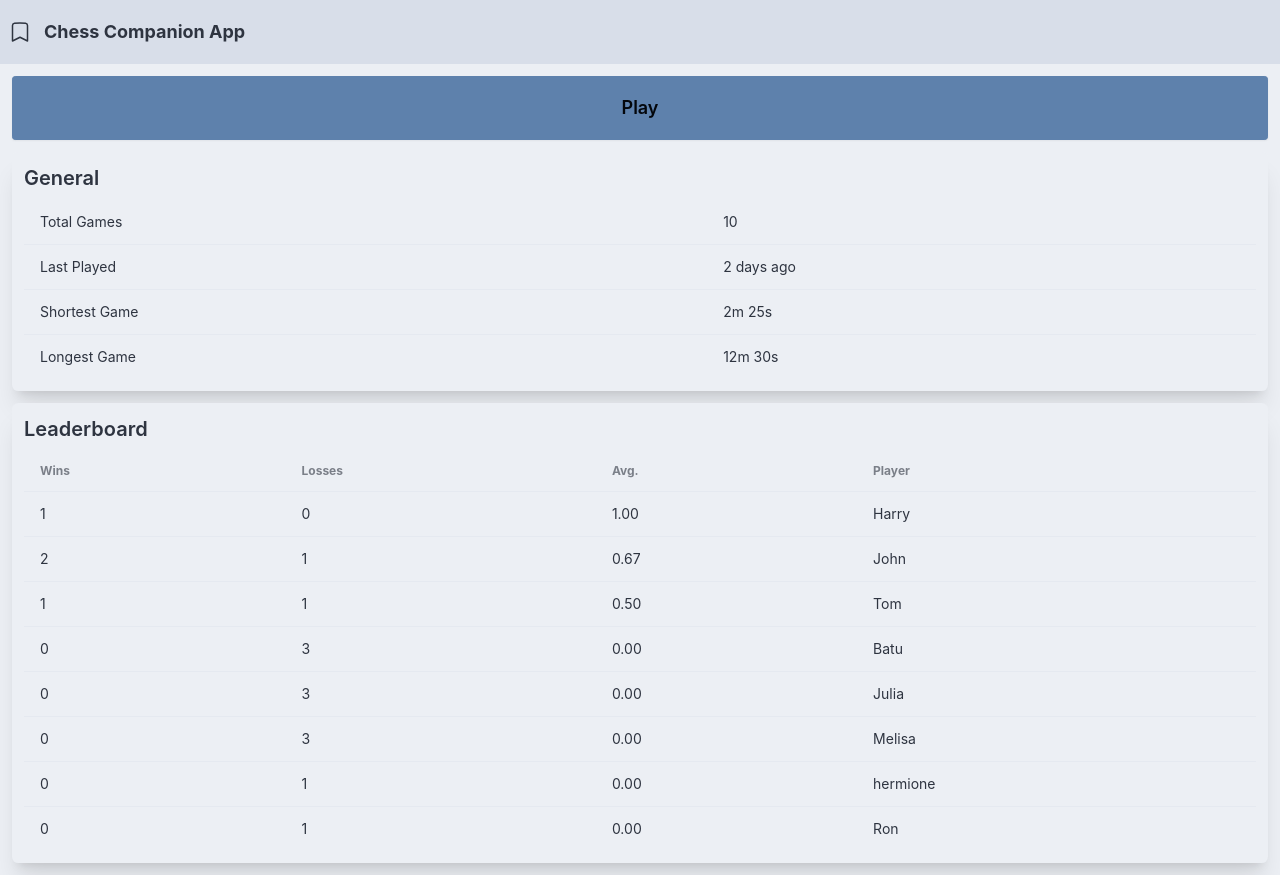
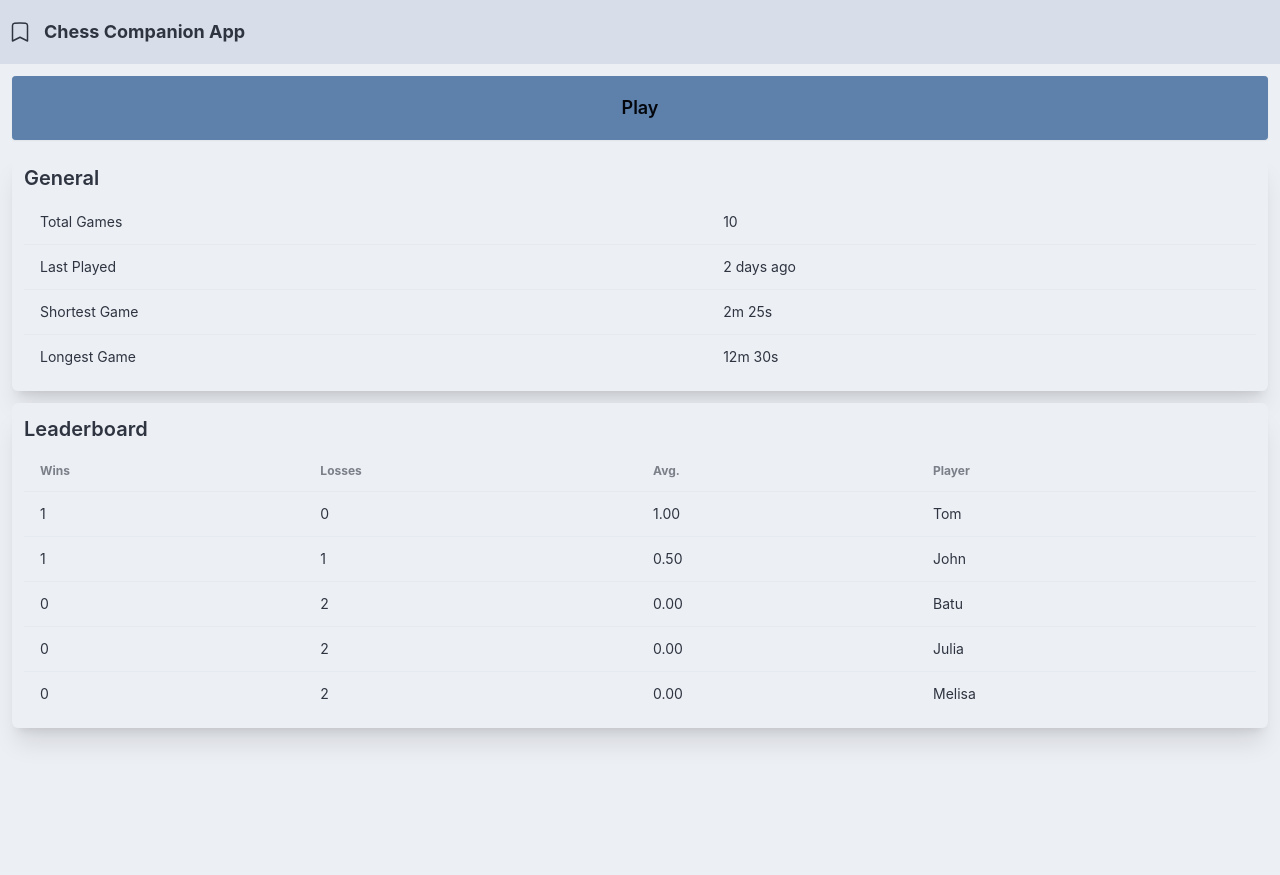
Before and after one commit to JulCD/tca-chess, a React (Create React App) app: page /#/ in a window 1280 px wide. After the commit the page ends 800 px from the top, so only its background shows below. Built offline with nearby package versions, Linux system fonts and the light colour scheme.

Commit message:
Harvesting new dummyGameResults from REPL updated GameResult type and fixed errors

```diff
--- a/src/App.tsx
+++ b/src/App.tsx
@@ -23,6 +23,8 @@ const dummyGameResults: GameResult[] = [
           , "Melisa"
           , "John"
       ]
+      , start: "2024-02-28T18:10:32.123Z"
+      , end: "2024-02-28T18:15:34.123Z"
   }
   , {
       winner: "John"
@@ -32,24 +34,8 @@ const dummyGameResults: GameResult[] = [
           , "Melisa"
           , "John"
       ]
-  }
-  , {
-    winner: "John"
-    , players: [
-      "Tom"
-      , "Batu"
-      , "Julia"
-      , "Melisa"
-      , "John"
-    ]
-  }
-  , {
-    winner: "Harry"
-    , players: [
-      "Harry"
-      , "hermione"
-      , "Ron"
-    ]
+      , start: "2024-02-28T18:20:32.123Z"
+      , end: "2024-02-28T18:47:34.123Z"
   }
 ];
 
--- a/src/GameResults.ts
+++ b/src/GameResults.ts
@@ -3,6 +3,8 @@
 export type GameResult = {
     winner: string;
     players: string[];
+    start: string;
+    end: string;
 };
 
 export type LeaderboardEntry = {
--- a/src/Play.tsx
+++ b/src/Play.tsx
@@ -1,6 +1,6 @@
-import { useNavigate } from "react-router-dom";
+import { useNavigate, useSearchParams } from "react-router-dom";
 import { GameResult } from "./GameResults";
-import { FC, useEffect } from "react";
+import { FC, useEffect, useState } from "react";
 
 
 interface PlayProps {
@@ -9,6 +9,8 @@ interface PlayProps {
 }
 
 export const Play: FC<PlayProps> = ({ addNewGameResult, setTitle }) => {
+
+  const [startState, setStart] = useState(new Date().toISOString())
 
   useEffect(
     () => setTitle("Play Chess")
@@ -31,6 +33,8 @@ export const Play: FC<PlayProps> = ({ addNewGameResult, setTitle }) => {
                   "Tom"
                   , "Taylor"
                 ]
+                , start: startState
+                , end: new Date().toISOString()
               });
               nav(-2);
             }}
```
Lines whose indentation alone changed are shown as unchanged.
